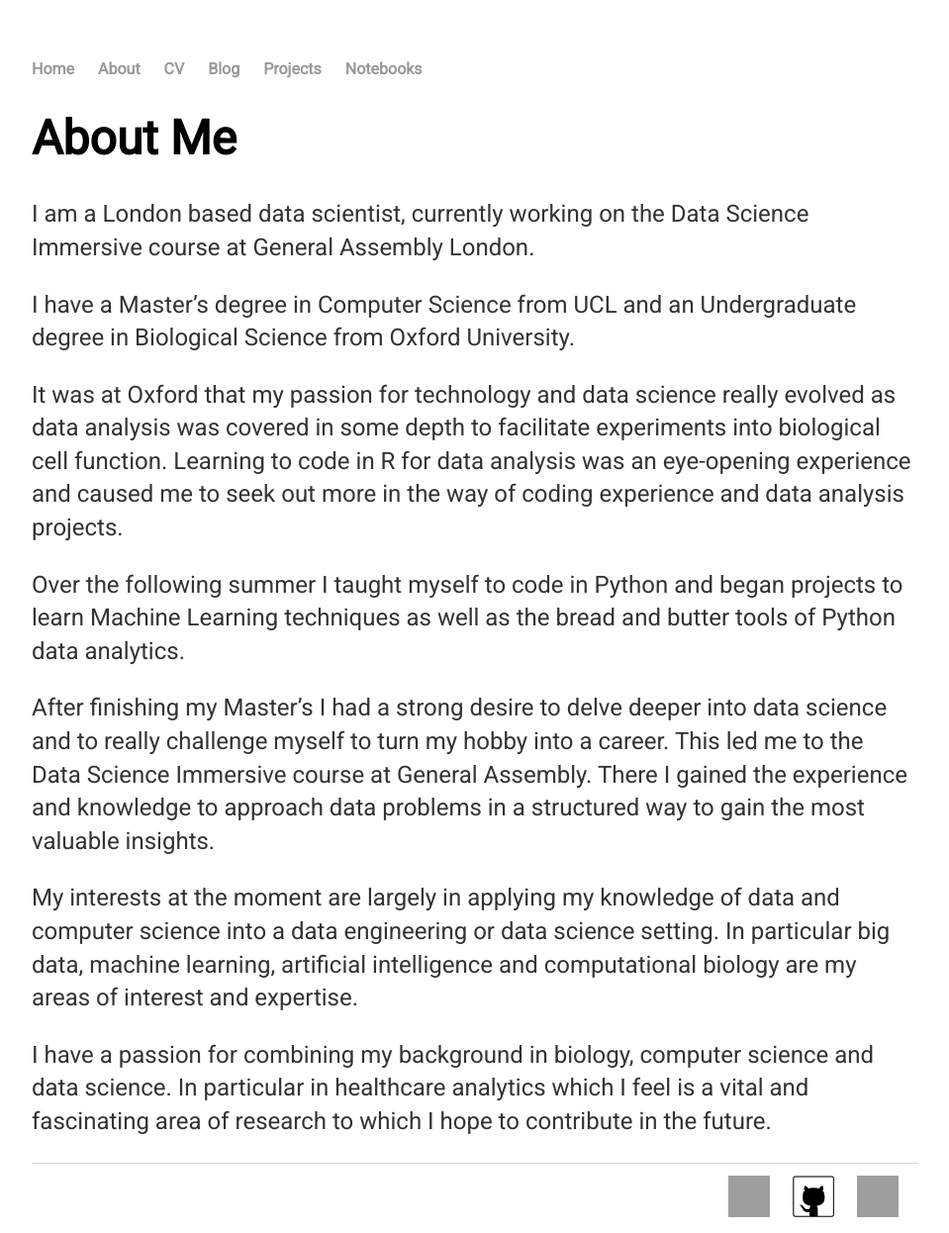
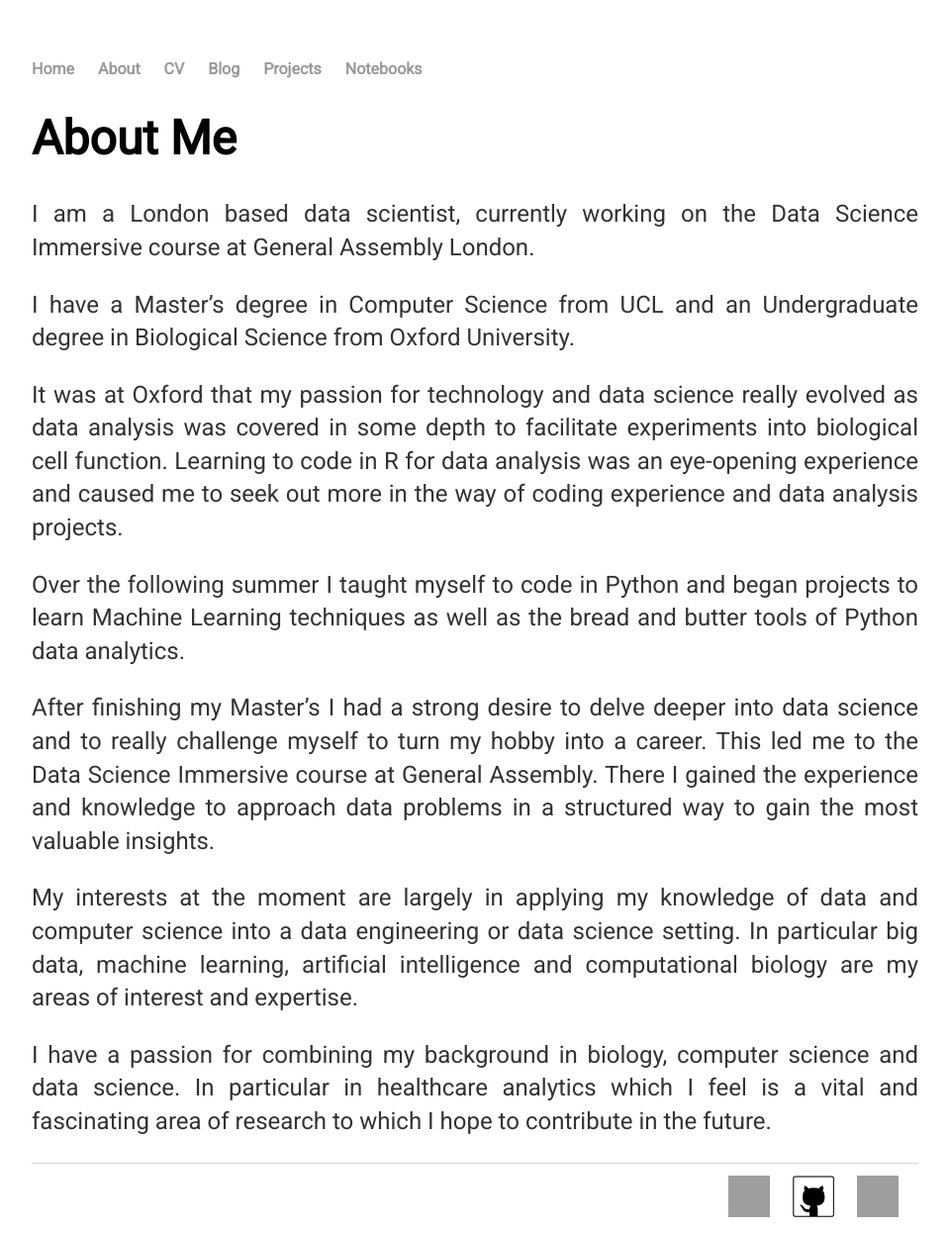
Before and after one commit to LEO-E-100/leo-e-100.github.io, a Jekyll site: the page built from about/index.html, in a window 1280 px wide. Shown: the whole page at 99% size, without its empty margins (160-1119 px from the left). Built offline with Jekyll 4.4.1, drawn with Linux system fonts in a browser that asks for light colours; grey boxes are pictures that could not be loaded.

Commit message:
Justify paras

```diff
--- a/about/index.html
+++ b/about/index.html
@@ -6,19 +6,19 @@
 <div class="about">
   <h1>{{ page.title }}</h1>
 
-  <p>I am a London based data scientist, currently working on the Data Science Immersive course at General Assembly London.</p>
+  <p align='justify'>I am a London based data scientist, currently working on the Data Science Immersive course at General Assembly London.</p>
 
-  <p>I have a Master’s degree in Computer Science from UCL and an Undergraduate degree in Biological Science from Oxford University.</p>
+  <p align='justify'>I have a Master’s degree in Computer Science from UCL and an Undergraduate degree in Biological Science from Oxford University.</p>
 
-  <p>It was at Oxford that my passion for technology and data science really evolved as data analysis was covered in some depth to facilitate experiments into biological cell function. Learning to code in R for data analysis was an eye-opening experience and caused me to seek out more in the way of coding experience and data analysis projects.</p>
+  <p align='justify'>It was at Oxford that my passion for technology and data science really evolved as data analysis was covered in some depth to facilitate experiments into biological cell function. Learning to code in R for data analysis was an eye-opening experience and caused me to seek out more in the way of coding experience and data analysis projects.</p>
 
-  <p>Over the following summer I taught myself to code in Python and began projects to learn Machine Learning techniques as well as the bread and butter tools of Python data analytics.</p>
+  <p align='justify'>Over the following summer I taught myself to code in Python and began projects to learn Machine Learning techniques as well as the bread and butter tools of Python data analytics.</p>
 
-  <p>After finishing my Master’s I had a strong desire to delve deeper into data science and to really challenge myself to turn my hobby into a career. This led me to the Data Science Immersive course at General Assembly. There I gained the experience and knowledge to approach data problems in a structured way to gain the most valuable insights.</p>
+  <p align='justify'>After finishing my Master’s I had a strong desire to delve deeper into data science and to really challenge myself to turn my hobby into a career. This led me to the Data Science Immersive course at General Assembly. There I gained the experience and knowledge to approach data problems in a structured way to gain the most valuable insights.</p>
 
-  <p>My interests at the moment are largely in applying my knowledge of data and computer science into a data engineering or data science setting. In particular big data, machine learning, artificial intelligence and computational biology are my areas of interest and expertise.</p>
+  <p align='justify'>My interests at the moment are largely in applying my knowledge of data and computer science into a data engineering or data science setting. In particular big data, machine learning, artificial intelligence and computational biology are my areas of interest and expertise.</p>
 
-  <p>I have a passion for combining my background in biology, computer science and data science. In particular in healthcare analytics which I feel is a vital and fascinating area of research to which I hope to contribute in the future.</p>
+  <p align='justify'>I have a passion for combining my background in biology, computer science and data science. In particular in healthcare analytics which I feel is a vital and fascinating area of research to which I hope to contribute in the future.</p>
 
 
 
```
